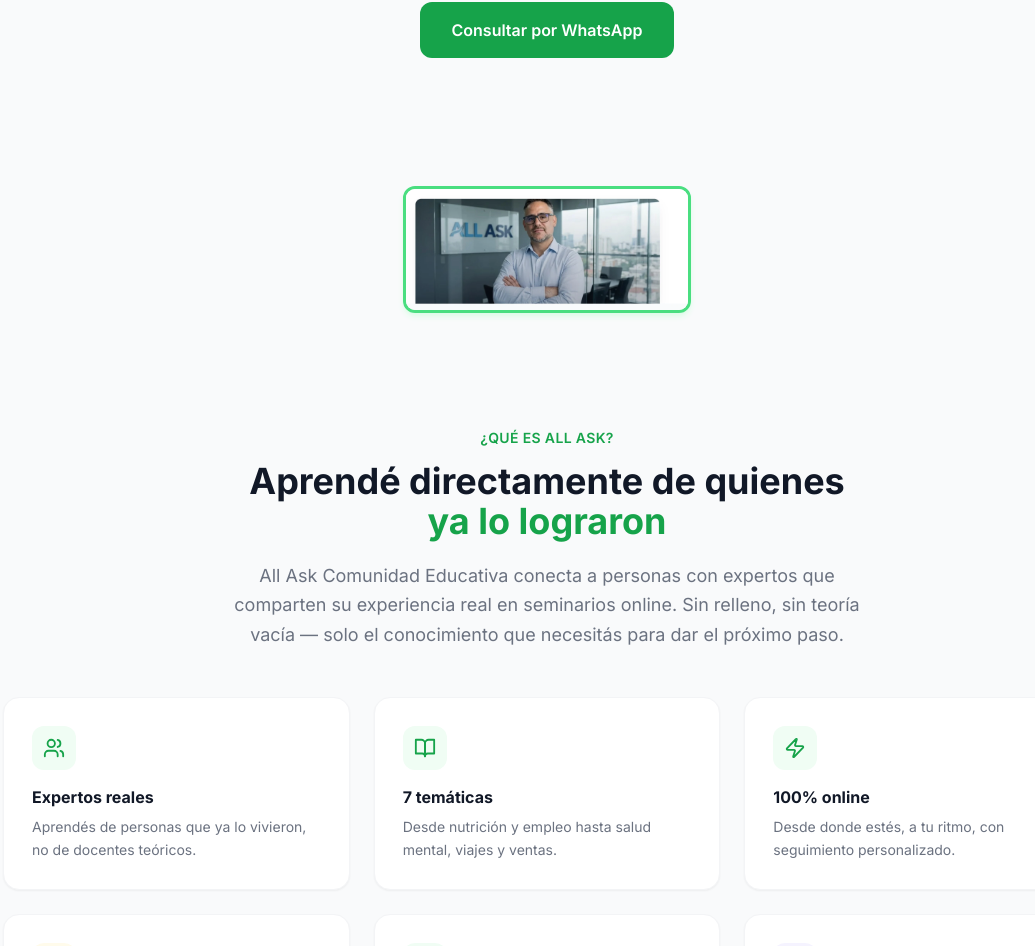
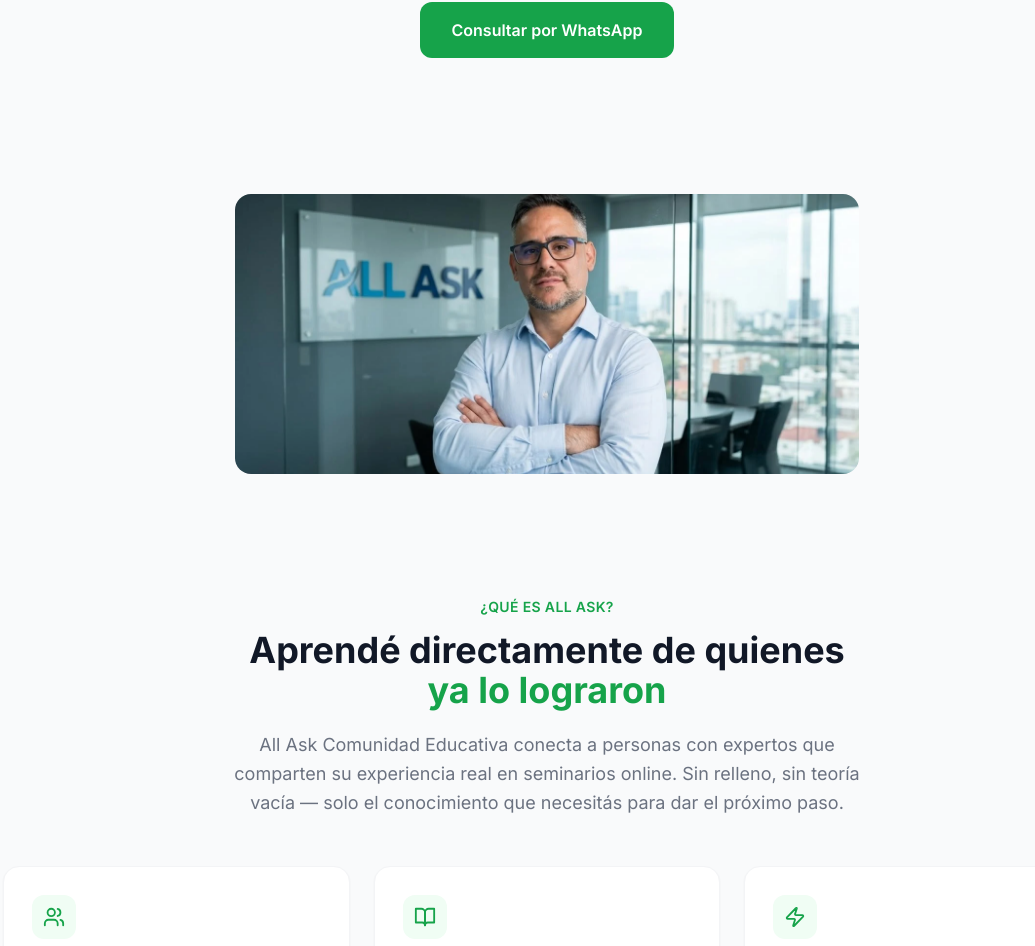
Before and after one commit to ttomifernandez/all-ask, a Next.js app: page / in a window 1280 px wide. Shown: the part 1596-2542 px from the top of the page, without its empty margins (93-1128 px from the left). Built offline with nearby package versions, Linux system fonts and the light colour scheme.

Commit message:
update components/ExecPhoto.tsx

```diff
--- a/components/ExecPhoto.tsx
+++ b/components/ExecPhoto.tsx
@@ -4,21 +4,21 @@ import { motion } from 'framer-motion'
 
 export default function ExecPhoto() {
   return (
-    <section className="py-8 bg-gray-50" aria-label="Foto ejecutivo">
-      <div className="max-w-xs mx-auto px-4">
+    <section className="py-10 bg-gray-50" aria-label="Imagen destacada">
+      <div className="max-w-2xl mx-auto px-4 sm:px-6">
         <motion.div
           initial={{ opacity: 0, y: 16 }}
           whileInView={{ opacity: 1, y: 0 }}
           viewport={{ once: true, margin: '-60px' }}
-          transition={{ duration: 0.55, ease: 'easeOut' }}
-          className="relative rounded-xl overflow-hidden border-[3px] border-brand-400 shadow-md shadow-brand-100"
+          transition={{ duration: 0.6, ease: 'easeOut' }}
+          className="rounded-2xl overflow-hidden"
         >
           <Image
-            src="/images/exec.webp"
-            alt="Ejecutivo All Ask Comunidad Educativa"
-            width={1576}
-            height={678}
-            className="w-full object-cover max-h-[160px]"
+            src="/images/hero.webp"
+            alt="All Ask Comunidad Educativa"
+            width={1280}
+            height={714}
+            className="w-full object-cover max-h-[240px] sm:max-h-[280px]"
           />
         </motion.div>
       </div>
```
